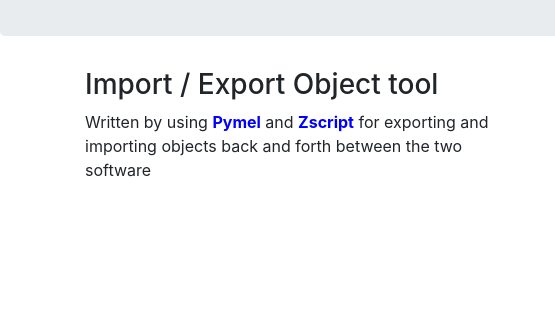
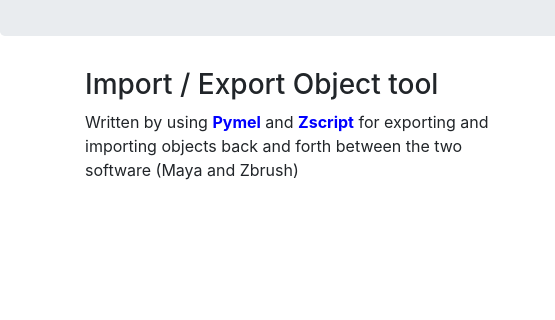
Before and after one commit to Dkhoatp/DucKhoaPortfolio, a plain HTML site: page index.html in a window 1280 px wide. Shown: the part 188-508 px from the top of the page, 0-555 px from the left. Drawn offline with nearby package versions, Linux system fonts and the light colour scheme.

Commit message:
2 software

```diff
--- a/index.html
+++ b/index.html
@@ -17,7 +17,7 @@
         <div class="row">
           <div class="col-sm-5">
             <h3>Import / Export Object tool</h3>
-            <p>Written by using <b class="impress">Pymel</b> and <b class="impress">Zscript</b> for exporting and importing objects back and forth between the two software</p>
+            <p>Written by using <b class="impress">Pymel</b> and <b class="impress">Zscript</b> for exporting and importing objects back and forth between the two software (Maya and Zbrush)</p>
           </div>
           <div class="col-sm-7">
             <h3>preview</h3>
```
